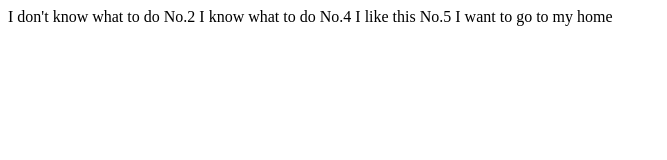
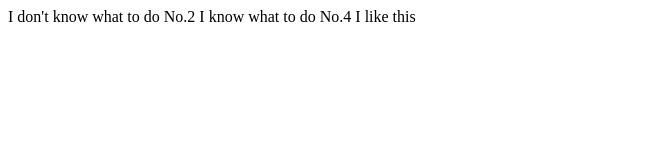
Before and after one commit to hwanilyoo/test, a plain HTML site: page WebContent/index.html in a window 1280 px wide. Shown: the whole page, without its empty margins (0-667 px from the left). Drawn offline with Linux system fonts and the light colour scheme.

Commit message:
Revert "1"
This reverts commit bfe44b4abbace6e6c9f71dcc56cb70523a481a9d.

```diff
--- a/WebContent/index.html
+++ b/WebContent/index.html
@@ -8,6 +8,5 @@
 	I don't know what to do
 	No.2 I know what to do
 	No.4 I like this
-	No.5 I want to go to my home
 </body>
 </html>
```
